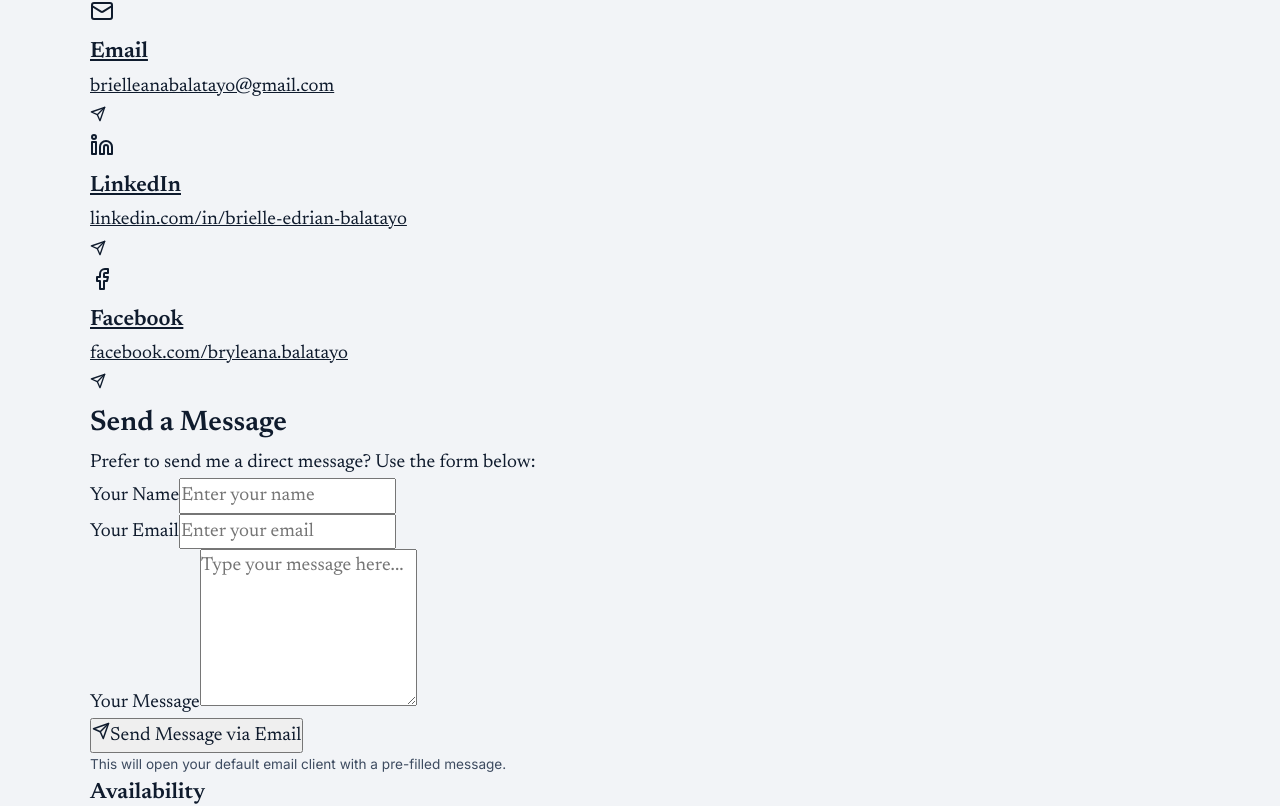
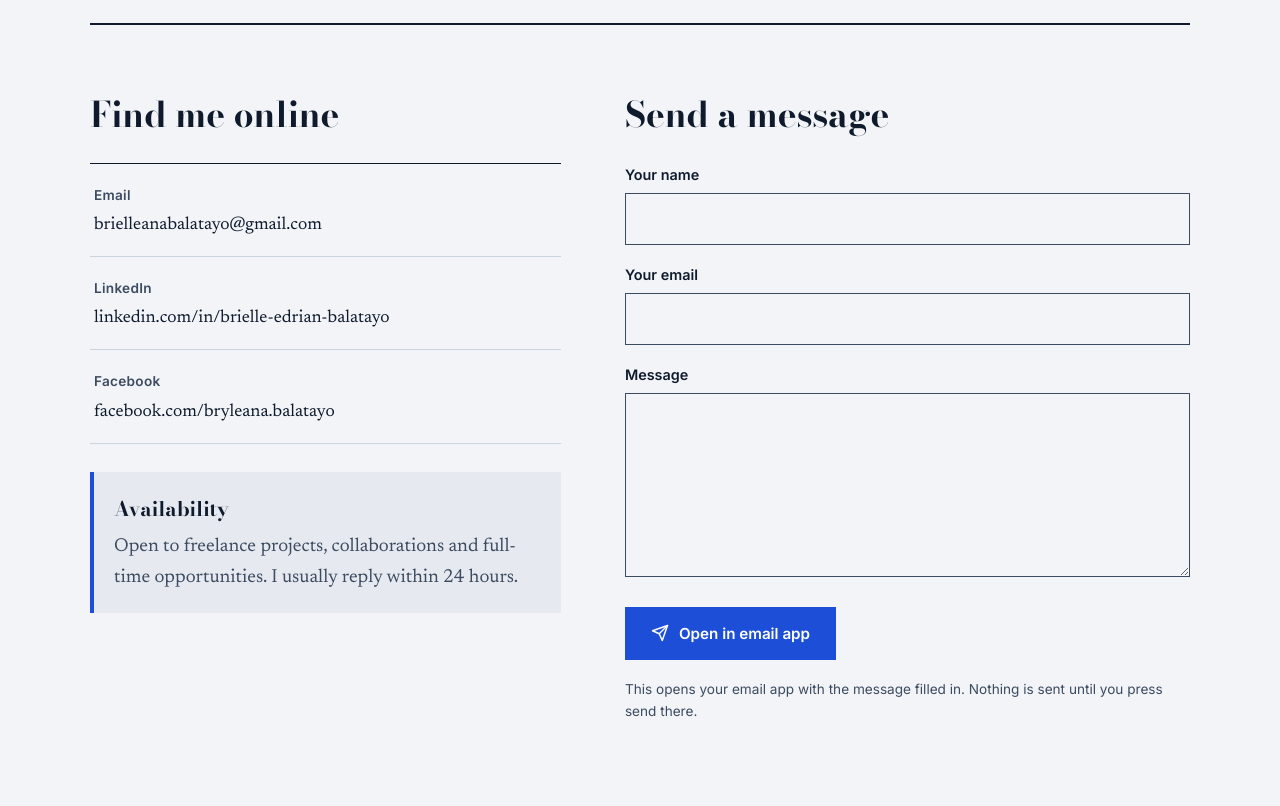
Before and after one commit to skyana-08/myportfolio, a React (Vite) app: page /contact in a window 1280 px wide. Shown: the part 619-1425 px from the top of the page. Built offline with nearby package versions, Linux system fonts and the light colour scheme; the HTML template or start-up script is replaced by a standard one.

Commit message:
Refactor Contact component for improved structure
Refactor Contact component to use channels for social links and email functionality. Update form handling and remove unused socialLinks.

```diff
--- a/src/pages/Contact.jsx
+++ b/src/pages/Contact.jsx
@@ -1,114 +1,91 @@
-import { Mail, Linkedin, Facebook, Send } from 'lucide-react'
-import '../App.css'
+import { useState } from 'react'
+import { Send } from 'lucide-react'
+
+const EMAIL = 'brielleanabalatayo@gmail.com'
+
+const channels = [
+  { name: 'Email', text: EMAIL, href: `mailto:${EMAIL}`, external: false },
+  {
+    name: 'LinkedIn',
+    text: 'linkedin.com/in/brielle-edrian-balatayo',
+    href: 'https://www.linkedin.com/in/brielle-edrian-balatayo-1850a83a3',
+    external: true,
+  },
+  { name: 'Facebook', text: 'facebook.com/bryleana.balatayo', href: 'https://www.facebook.com/bryleana.balatayo', external: true },
+]
 
 const Contact = () => {
-  const socialLinks = [
-    {
-      platform: "Email",
-      icon: Mail,
-      link: "mailto:brielleanabalatayo@gmail.com",
-      text: "brielleanabalatayo@gmail.com",
-      color: "#EA4335"
-    },
-    {
-      platform: "LinkedIn",
-      icon: Linkedin,
-      link: "https://www.linkedin.com/in/brielle-edrian-balatayo-1850a83a3",
-      text: "linkedin.com/in/brielle-edrian-balatayo",
-      color: "#0077B5"
-    },
-    {
-      platform: "Facebook",
-      icon: Facebook,
-      link: "https://www.facebook.com/bryleana.balatayo",
-      text: "facebook.com/bryleana.balatayo",
-      color: "#1877F2"
-    }
-  ]
+  const [form, setForm] = useState({ name: '', email: '', message: '' })
 
-  const handleEmailClick = () => {
-    window.location.href = "mailto:brielleanabalatayo@gmail.com"
+  const update = (field) => (e) => setForm((prev) => ({ ...prev, [field]: e.target.value }))
+
+  const handleSubmit = (e) => {
+    e.preventDefault()
+    const subject = encodeURIComponent(`Portfolio inquiry from ${form.name}`)
+    const body = encodeURIComponent(`${form.message}\n\n${form.name}\n${form.email}`)
+    window.location.href = `mailto:${EMAIL}?subject=${subject}&body=${body}`
   }
 
   return (
-    <div className="contact-page">
-      <h1 className="page-title">More About Me</h1>
-      <p className="page-subtitle">Let's connect! Feel free to reach out through any of these channels</p>
+    <>
+      <header className="page-head">
+        <div className="kicker">Letters</div>
+        <h1 className="page-title">Contact</h1>
+        <p className="standfirst">For opportunities, collaborations, or a conversation about technology and design.</p>
+      </header>
 
-      <div className="contact-content">
-        <div className="social-links">
-          <h2>Connect With Me</h2>
-          <p className="contact-intro">
-            I'm always open to discussing new opportunities, creative projects, or just having a chat about technology and design.
-          </p>
-
-          <div className="social-cards">
-            {socialLinks.map((social, index) => (
+      <div className="contact-grid">
+        <section>
+          <h2>Find me online</h2>
+          <div className="channels">
+            {channels.map((c) => (
               <a
-                key={index}
-                href={social.link}
-                target="_blank"
-                rel="noopener noreferrer"
-                className="social-card"
-                style={{ '--social-color': social.color }}
+                key={c.name}
+                href={c.href}
+                className="channel"
+                {...(c.external ? { target: '_blank', rel: 'noopener noreferrer' } : {})}
               >
-                <div className="social-icon-wrapper">
-                  <social.icon size={24} />
-                </div>
-                <div className="social-info">
-                  <h3>{social.platform}</h3>
-                  <p>{social.text}</p>
-                </div>
-                <Send size={16} className="send-icon" />
+                <span className="label">{c.name}</span>
+                <p>{c.text}</p>
               </a>
             ))}
           </div>
-        </div>
 
-        <div className="contact-form-section">
-          <h2>Send a Message</h2>
-          <p>Prefer to send me a direct message? Use the form below:</p>
-
-          <div className="contact-form">
-            <div className="form-group">
-              <label htmlFor="name">Your Name</label>
-              <input type="text" id="name" placeholder="Enter your name" />
-            </div>
-
-            <div className="form-group">
-              <label htmlFor="email">Your Email</label>
-              <input type="email" id="email" placeholder="Enter your email" />
-            </div>
-
-            <div className="form-group">
-              <label htmlFor="message">Your Message</label>
-              <textarea
-                id="message"
-                rows="5"
-                placeholder="Type your message here..."
-              ></textarea>
-            </div>
-
-            <button onClick={handleEmailClick} className="submit-button">
-              <Send size={18} />
-              Send Message via Email
-            </button>
-
-            <p className="form-note">
-              This will open your default email client with a pre-filled message.
+          <div className="note">
+            <h3>Availability</h3>
+            <p>
+              Open to freelance projects, collaborations and full-time opportunities. I usually reply
+              within 24 hours.
             </p>
           </div>
-        </div>
+        </section>
+
+        <section>
+          <h2>Send a message</h2>
+          <form className="form" onSubmit={handleSubmit}>
+            <div className="field">
+              <label htmlFor="name">Your name</label>
+              <input id="name" type="text" autoComplete="name" required value={form.name} onChange={update('name')} />
+            </div>
+            <div className="field">
+              <label htmlFor="email">Your email</label>
+              <input id="email" type="email" autoComplete="email" required value={form.email} onChange={update('email')} />
+            </div>
+            <div className="field">
+              <label htmlFor="message">Message</label>
+              <textarea id="message" rows="6" required value={form.message} onChange={update('message')} />
+            </div>
+            <div>
+              <button type="submit" className="btn">
+                <Send size={18} />
+                Open in email app
+              </button>
+            </div>
+            <p className="form-note">This opens your email app with the message filled in. Nothing is sent until you press send there.</p>
+          </form>
+        </section>
       </div>
-
-      <div className="availability">
-        <h3>Availability</h3>
-        <p>
-          I'm currently available for freelance projects, collaborations, and full-time opportunities.
-          I typically respond to messages within 24 hours.
-        </p>
-      </div>
-    </div>
+    </>
   )
 }
 
```
